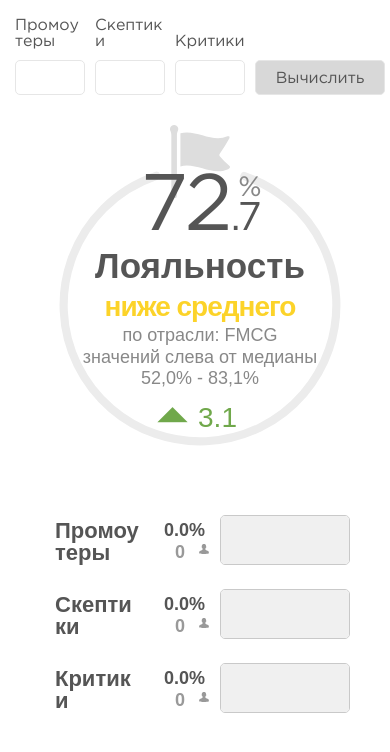
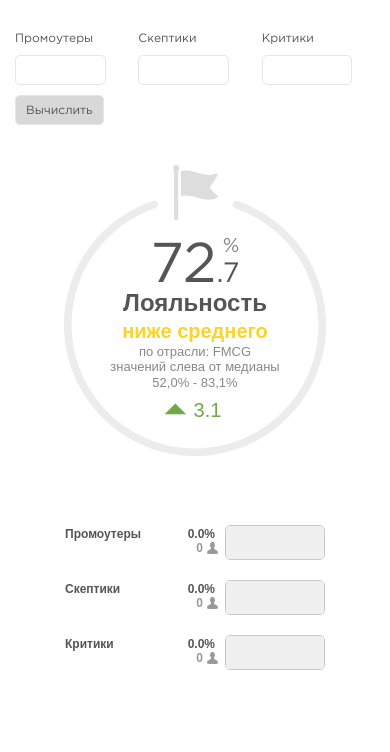
Before and after one commit to TanyaVlasova/eNPS, a plain HTML site: page index.html in a window 390 px wide. Drawn offline with Linux system fonts and the light colour scheme.

Commit message:
eNPS block done

```diff
--- a/index.html
+++ b/index.html
@@ -12,11 +12,10 @@
     <article class="enps">
         <form action="" class="form enps__form" name="calc">
             <label class="form__label" for="form-promoter"></label>
+            <input class="form__text" type="text" name="calc-text" id="form-promoter" maxlength="5">
             <label class="form__label" for="form-skeptic"></label>
+            <input class="form__text" type="text" name="calc-text" id="form-skeptic" maxlength="5">
             <label class="form__label" for="form-critic"></label>
-            <div></div>
-            <input class="form__text" type="text" name="calc-text" id="form-promoter" maxlength="5">
-            <input class="form__text" type="text" name="calc-text" id="form-skeptic" maxlength="5">
             <input class="form__text" type="text" name="calc-text" id="form-critic" maxlength="5">
             <input class="form__submit" type="submit" name="calc-submit" value="Вычислить">
         </form>
--- a/style.css
+++ b/style.css
@@ -16,8 +16,8 @@ body{
     width: 730px;
     height: 900px;
     padding: 15px;
+    border-radius: 30px;
     margin: auto;
-    border-radius: 30px;
     font-family: Arial, Helvetica, sans-serif;
     font-weight: 400;
     color: #555;
@@ -39,9 +39,10 @@ body{
     width: 100%;
     font-family: 'Gotham Pro', sans-serif;
     display: grid;
-    grid-template-columns: repeat(4, 1fr);
-    grid-template-rows: 1fr 1fr;
     gap: 10px;
+    grid-template: 1fr 1fr / 1fr 1fr 1fr 1fr;
+    grid-auto-flow: column;
+    grid-auto-columns: 1fr;
 }
 
 .form__label{
@@ -51,36 +52,32 @@ body{
     margin-top: auto;
 }
 
-.form :last-child{
-    margin: auto 0;
+.form__text{
+    width: 80%;
+    height: 35px;
+    padding: 0 15px;
+    border: 1px solid rgb(230, 230, 230);
+    border-radius: 5px;
+    font: 16px/35px 'Gotham Pro';
+    color: #555;
 }
 
-.form__text{
-    width: 130px;
+.form__text:focus{
+    border: 1px solid rgb(174, 174, 174);
+}
+
+.form__submit{
     height: 35px;
     padding: 0 10px;
     border: 1px solid rgb(230, 230, 230);
     border-radius: 5px;
-    line-height: 35px;
+    font: 16px/35px 'Gotham Pro';
     color: #555;
-    font-size: 16px;
-}
-
-.form__text:focus{
-    border: 1px solid rgb(163, 163, 163);
-}
-
-.form__submit{
-    width: 130px;
-    height: 35px;
-    padding: 0 10px;
-    border: 1px solid rgb(230, 230, 230);
     background-color: rgb(216, 216, 216);
-    border-radius: 5px;
-    line-height: 35px;
-    color: #555;
-    font-size: 16px;
     cursor: pointer;
+    grid-column: -2 / -1;
+    grid-row: 2 / 3;
+    justify-self: end;
 }
 
 .form__submit:hover{
@@ -100,10 +97,10 @@ body{
 .pie-chart__svg{
     width: 100%;
     height: 100%;
-    transform: rotate(-71deg);
     position: absolute;
     top: 0;
     left: 0;
+    transform: rotate(-71deg);
 }
 
 .pie-chart__base{
@@ -146,8 +143,8 @@ body{
 }
 
 .pie-chart__flag{
+    fill: #ddd;
     width: 65px;
-    fill: #ddd;
     position: absolute;
     top: -35px;
     left: 0;
@@ -167,22 +164,17 @@ body{
 }
 
 .pie-chart__percent-whole{
-    font-family: 'Gotham Pro', sans-serif;
-    font-size: 80px;
+    font: 80px/60% 'Gotham Pro';
     position: relative;
-    letter-spacing: -2px;
-    line-height: 60%;
 }
 
 .pie-chart__percent-decimal{
-    font-family: 'Gotham Pro', sans-serif;
-    font-size: 40px;
+    font: 40px 'Gotham Pro';
 }
 
 .pie-chart__percent-whole::after{
-    font-family: 'Gotham Pro', sans-serif;
     content: '%';
-    font-size: 28px;
+    font: 28px 'Gotham Pro';
     color: #888;
     position: absolute;
     top: -20px;
@@ -190,31 +182,24 @@ body{
 }
 
 .pie-chart__loyalty{
-    font-size: 35px;
-    font-weight: 600;
-    line-height: 130%;
+    font: 600 35px/130% Arial;
 }
 
 .pie-chart__level{
-    font-size: 28px;
-    font-weight: 600;
+    font: 600 28px/130% Arial;
     color: #fcd329;
-    line-height: 130%;
-    letter-spacing: -1px;
 }
 
 .pie-chart__segment{
-    font-size: 18px;
+    font: 18px/120% Arial;
     color: #888;
-    line-height: 120%;
 }
 
 .pie-chart__difference{
-    font-size: 28px;
+    padding-left: 35px;
+    font: 28px/200% Arial;
     color: #70a84b;
     position: relative;
-    padding-left: 35px;
-    line-height: 200%;
 }
 
 .pie-chart__difference::before{
@@ -233,7 +218,7 @@ body{
 
 .results__item{
     display: grid;
-    grid-template-columns: 3fr 1.7fr 2fr;
+    grid-template-columns: 3fr 1.5fr 3fr;
     gap: 10px;
 }
 
@@ -246,22 +231,18 @@ body{
 }
 
 .results__category{
-    padding: 5px;
-    font-size: 22px;
-    font-weight: 600;
+    padding: 5px 0;
+    font: 600 22px Arial;
     word-break: break-all;
 }
 
 .results__amount{
-    padding: 5px;
-    font-weight: 600;
-    font-size: 18px;
-    line-height: 120%;
+    padding: 5px 0;
+    font: 600 18px/120% Arial;
     text-align: right;
 }
 
 .results__users{
-    font-size: 18px;
     position: relative;
     color: #999;
     padding-right: 20px;
@@ -272,7 +253,7 @@ body{
     width: 18px;
     height: 18px;
     position: absolute;
-    top: 2px;
+    top: 1px;
     right: -4px;
     background: url(human.svg) no-repeat;
 }
@@ -287,19 +268,13 @@ body{
     position: relative;
 }
 
-.bar-chart__svg{
-
-}
-
 .bar-chart__difference{
-    font-size: 18px;
+    font: 18px/120% Arial;
     position: absolute;
     top: 50%;
+    right: 5px;
     transform: translateY(-50%);
-    right: 5px;
 }
-
-
 
 .bar-chart__base{
     width: 100%;
@@ -342,12 +317,9 @@ body{
 }
 
 @media (max-width: 768px) {
-    html{
-        font-size: 10px;
-    }
-
     .enps{
-        width: 430px;
+        max-width: 480px;
+        width: 100%;
     }
 
     .enps__form,
@@ -356,34 +328,96 @@ body{
     }
 
     .form{
-        grid-template-columns: repeat(4, 1fr);
-        gap: 10px;
+        grid-template: 1fr 1fr 1fr / 1fr 1fr 1fr;
+    }
+
+    .form__label{
+        font: 12px 'Gotham Pro';
     }
 
     .form__text{
-        width: 70px;
+        font: 12px/30px 'Gotham Pro';
+        height: 30px;
+    }
+
+    .form__submit{
+        height: 30px;
+        font: 12px/30px 'Gotham Pro';
+        padding: 0 10px;
+        grid-column: 1 / -1;
+        grid-row: -2 / -1;
+        justify-self: start;
     }
 
     .pie-chart{
-        width: 300px;
-        height: 300px;
+        width: 280px;
+        height: 280px;
+    }
+
+    .pie-chart__flag{
+        width: 45px;
+        top: -20px;
+    }
+
+    .pie-chart__text{
+        padding-top: 30px
+    }
+
+    .pie-chart__percent-whole{
+        font-size: 56px;
+    }
+
+    .pie-chart__percent-decimal{
+        font-size: 28px;
+    }
+
+    .pie-chart__percent-whole::after{
+        font-size: 20px;
+        top: -13px;
+    }
+
+    .pie-chart__loyalty{
+        font-size: 24px;
+    }
+
+    .pie-chart__level{
+        font-size: 20px;
+    }
+
+    .pie-chart__segment{
+        font-size: 13px;
+    }
+
+    .pie-chart__difference{
+        padding-left: 25px;
+        font-size: 20px;
     }
 
     .results{
-        width: 300px;
+        width: 260px;
+    }
+
+    .results__category,
+    .results__amount{
+        font-size: 12px;
+        padding: 2px 0;
+    }
+
+    .bar-chart__difference{
+        font-size: 12px;
+    }
+
+    .results__users{
+        padding-right: 12px;
     }
 
     .results__users::after{
-        width: 10px;
-        height: 10px;
+        width: 12px;
+        height: 12px;
     }
 
-    .pie-chart__flag{
-        width: 60px;
-        top: -30px;
-    }
-
-    .pie-chart__text{
-        padding-top: 20px
+    .bar-chart{
+        width: 100px;
+        height: 35px;;
     }
 }
```
